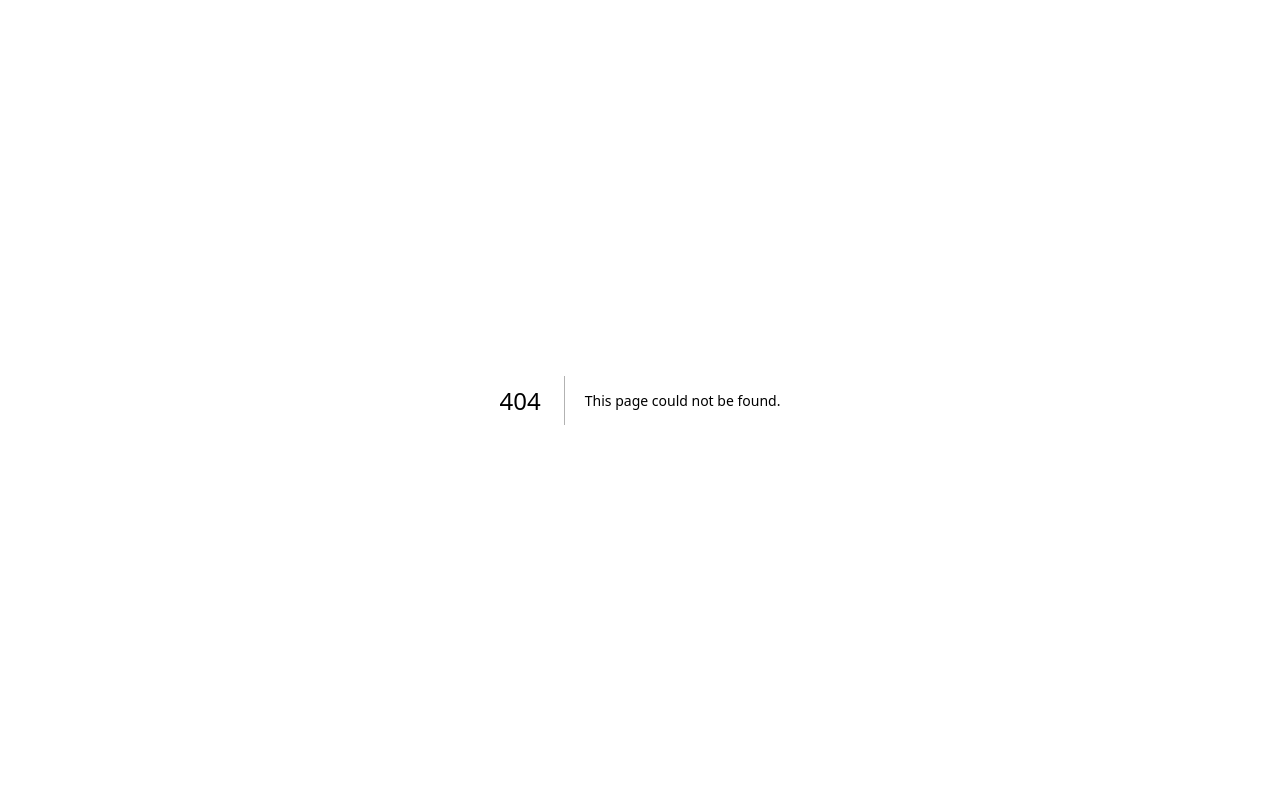
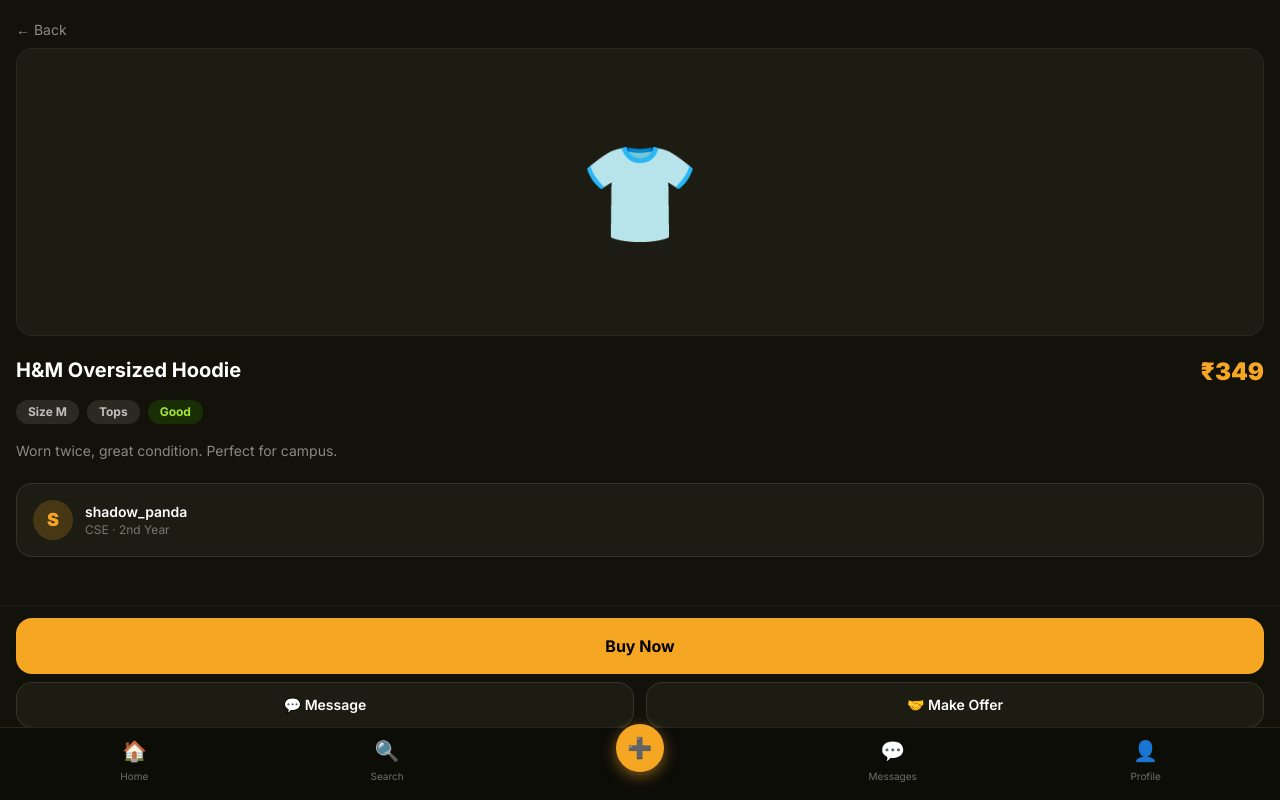
Before and after one commit to AmritanshuPatra85/DrenZ, a Next.js app: page /listing/1 in a window 1280 px wide. Before the commit this address had no page. Built offline with nearby package versions, Linux system fonts and the light colour scheme; no server answers; the database is empty.

Commit message:
S2-04: listing detail page with photo, badges, seller card, action buttons

```diff
--- /dev/null
+++ b/src/app/(main)/listing/[id]/page.tsx
@@ -0,0 +1,132 @@
+"use client";
+
+import { useEffect, useState } from "react";
+import { useParams, useRouter } from "next/navigation";
+import { createBrowserClient } from "@supabase/ssr";
+import BottomNav from "@/components/BottomNav";
+
+const CONDITION_STYLES: Record<string, { bg: string; text: string }> = {
+  "Like New": { bg: "bg-green-950",  text: "text-green-400"  },
+  "Good":     { bg: "bg-lime-950",   text: "text-lime-400"   },
+  "Fair":     { bg: "bg-orange-950", text: "text-orange-400" },
+};
+
+const FALLBACK = {
+  id: "1", title: "H&M Oversized Hoodie", price: 349, size: "M",
+  condition: "Good", category: "Tops", description: "Worn twice, great condition. Perfect for campus.",
+  image_url: null, seller_alias: "shadow_panda", seller_dept: "CSE", seller_year: "2nd Year",
+};
+
+export default function ListingDetail() {
+  const { id }   = useParams();
+  const router   = useRouter();
+  const [listing, setListing] = useState<any>(null);
+  const [loading, setLoading] = useState(true);
+
+  const supabase = createBrowserClient(
+    process.env.NEXT_PUBLIC_SUPABASE_URL!,
+    process.env.NEXT_PUBLIC_SUPABASE_ANON_KEY!
+  );
+
+  useEffect(() => {
+    const fetch = async () => {
+      const { data } = await supabase
+        .from("listings")
+        .select("id, title, price, size, condition, category, description, image_url, seller:users(alias, dept, year)")
+        .eq("id", id)
+        .single();
+
+      setListing(data ? { ...data, seller_alias: data.seller?.alias, seller_dept: data.seller?.dept, seller_year: data.seller?.year } : FALLBACK);
+      setLoading(false);
+    };
+    fetch();
+  }, [id]);
+
+  if (loading) return (
+    <main className="min-h-screen bg-brand-dark flex items-center justify-center">
+      <p className="text-white/30 text-sm">Loading…</p>
+    </main>
+  );
+
+  const cond = listing.condition ?? "Good";
+  const condStyle = CONDITION_STYLES[cond] ?? { bg: "bg-white/10", text: "text-white/50" };
+
+  return (
+    <main className="min-h-screen bg-brand-dark text-white pb-32">
+
+      {/* Back button */}
+      <div className="px-4 pt-5 pb-2">
+        <button onClick={() => router.back()} className="text-white/50 text-sm flex items-center gap-2">
+          ← Back
+        </button>
+      </div>
+
+      {/* Photo */}
+      <div className="mx-4 bg-brand-card rounded-2xl h-72 flex items-center justify-center border border-white/5">
+        {listing.image_url ? (
+          <img src={listing.image_url} alt={listing.title} className="w-full h-full object-cover rounded-2xl" />
+        ) : (
+          <span className="text-8xl">👕</span>
+        )}
+      </div>
+
+      {/* Info */}
+      <div className="px-4 mt-5">
+        <div className="flex items-start justify-between gap-3">
+          <h1 className="text-white font-bold text-xl flex-1">{listing.title}</h1>
+          <span className="text-brand-yellow font-black text-2xl">₹{listing.price}</span>
+        </div>
+
+        {/* Badges */}
+        <div className="flex gap-2 mt-3">
+          {listing.size && (
+            <span className="bg-white/10 text-white/70 text-xs font-bold px-3 py-1 rounded-full">
+              Size {listing.size}
+            </span>
+          )}
+          {listing.category && (
+            <span className="bg-white/10 text-white/70 text-xs font-bold px-3 py-1 rounded-full">
+              {listing.category}
+            </span>
+          )}
+          <span className={`text-xs font-bold px-3 py-1 rounded-full ${condStyle.bg} ${condStyle.text}`}>
+            {cond}
+          </span>
+        </div>
+
+        {/* Description */}
+        {listing.description && (
+          <p className="text-white/50 text-sm mt-4 leading-relaxed">{listing.description}</p>
+        )}
+
+        {/* Seller */}
+        <div className="mt-5 bg-brand-card border border-white/10 rounded-2xl p-4 flex items-center gap-3">
+          <div className="w-10 h-10 rounded-full bg-brand-yellow/20 flex items-center justify-center text-brand-yellow font-black text-lg">
+            {listing.seller_alias?.[0]?.toUpperCase() ?? "?"}
+          </div>
+          <div>
+            <p className="text-white font-semibold text-sm">{listing.seller_alias ?? "Anonymous"}</p>
+            <p className="text-white/40 text-xs">{listing.seller_dept} · {listing.seller_year}</p>
+          </div>
+        </div>
+      </div>
+
+      {/* Action buttons — fixed at bottom */}
+      <div className="fixed bottom-16 left-0 right-0 px-4 pb-2 bg-brand-dark border-t border-white/5 pt-3">
+        <button className="w-full bg-brand-yellow text-black font-bold text-base py-4 rounded-2xl mb-2">
+          Buy Now
+        </button>
+        <div className="flex gap-3">
+          <button className="flex-1 bg-brand-card border border-white/10 text-white font-semibold text-sm py-3 rounded-2xl">
+            💬 Message
+          </button>
+          <button className="flex-1 bg-brand-card border border-white/10 text-white font-semibold text-sm py-3 rounded-2xl">
+            🤝 Make Offer
+          </button>
+        </div>
+      </div>
+
+      <BottomNav />
+    </main>
+  );
+}
--- a/src/app/(main)/search/page.tsx
+++ b/src/app/(main)/search/page.tsx
@@ -5,8 +5,8 @@
 import ListingCard from "@/components/ListingCard";
 import BottomNav from "@/components/BottomNav";
 
-const CATEGORIES  = ["All", "Tops", "Bottoms", "Shoes", "Bags", "Accessories"];
-const CONDITIONS  = ["Any", "Like New", "Good", "Fair"];
+const CATEGORIES = ["All", "Tops", "Bottoms", "Shoes", "Bags", "Accessories"];
+const CONDITIONS = ["Any", "Like New", "Good", "Fair"];
 
 const FALLBACK = [
   { id: "1", title: "H&M Oversized Hoodie", price: 349, size: "M",  condition: "Good",     seller_alias: "shadow_panda", seller_dept: "CSE" },
@@ -21,7 +21,6 @@
   const [query,      setQuery]      = useState("");
   const [category,   setCategory]   = useState("All");
   const [condition,  setCondition]  = useState("Any");
-  const [minPrice,   setMinPrice]   = useState(0);
   const [maxPrice,   setMaxPrice]   = useState(2000);
   const [showFilter, setShowFilter] = useState(false);
   const [results,    setResults]    = useState<any[]>([]);
@@ -34,12 +33,10 @@
 
   const search = useCallback(async () => {
     setLoading(true);
-
     let q = supabase
       .from("listings")
       .select("id, title, price, size, condition, category, image_url, seller:users(alias, dept)")
       .eq("status", "active")
-      .gte("price", minPrice)
       .lte("price", maxPrice);
 
     if (query.trim())        q = q.ilike("title", `%${query.trim()}%`);
@@ -58,9 +55,8 @@
       })));
     }
     setLoading(false);
-  }, [query, category, condition, minPrice, maxPrice]);
+  }, [query, category, condition, maxPrice]);
 
-  // Debounce search on query change
   useEffect(() => {
     const t = setTimeout(search, 400);
     return () => clearTimeout(t);
@@ -69,14 +65,11 @@
   const clearAll = () => {
     setCategory("All");
     setCondition("Any");
-    setMinPrice(0);
     setMaxPrice(2000);
   };
 
   return (
     <main className="min-h-screen bg-brand-dark text-white pb-24">
-
-      {/* Search bar */}
       <div className="px-4 pt-6 pb-3 flex items-center gap-3">
         <div className="flex-1 flex items-center bg-brand-card border border-white/10 rounded-2xl px-4 gap-3">
           <span className="text-white/40 text-lg">🔍</span>
@@ -93,4 +86,72 @@
         </div>
         <button
           onClick={() => setShowFilter(!showFilter)}
-          className={`px-4 py-3 rounded-2xl text-sm font-semibold border transition-col
+          className={`px-4 py-3 rounded-2xl text-sm font-semibold border transition-colors ${
+            showFilter ? "bg-brand-yellow text-black border-brand-yellow" : "bg-brand-card border-white/10 text-white/60"
+          }`}
+        >
+          Filter
+        </button>
+      </div>
+
+      {showFilter && (
+        <div className="mx-4 mb-4 bg-brand-card border border-white/10 rounded-2xl p-4 space-y-4">
+          <div>
+            <p className="text-white/50 text-xs font-semibold mb-2 uppercase tracking-widest">Category</p>
+            <div className="flex flex-wrap gap-2">
+              {CATEGORIES.map(cat => (
+                <button key={cat} onClick={() => setCategory(cat)}
+                  className={`px-3 py-1.5 rounded-full text-xs font-semibold transition-colors ${
+                    category === cat ? "bg-brand-yellow text-black" : "bg-white/10 text-white/60"
+                  }`}
+                >{cat}</button>
+              ))}
+            </div>
+          </div>
+          <div>
+            <p className="text-white/50 text-xs font-semibold mb-2 uppercase tracking-widest">Condition</p>
+            <div className="flex gap-2">
+              {CONDITIONS.map(c => (
+                <button key={c} onClick={() => setCondition(c)}
+                  className={`px-3 py-1.5 rounded-full text-xs font-semibold transition-colors ${
+                    condition === c ? "bg-brand-yellow text-black" : "bg-white/10 text-white/60"
+                  }`}
+                >{c}</button>
+              ))}
+            </div>
+          </div>
+          <div>
+            <p className="text-white/50 text-xs font-semibold mb-2 uppercase tracking-widest">Max Price — ₹{maxPrice}</p>
+            <input type="range" min={0} max={2000} step={50} value={maxPrice}
+              onChange={e => setMaxPrice(Number(e.target.value))}
+              className="w-full accent-brand-yellow"
+            />
+          </div>
+          <button onClick={clearAll} className="w-full text-center text-white/40 text-xs font-semibold py-2 border border-white/10 rounded-xl">
+            Clear all filters
+          </button>
+        </div>
+      )}
+
+      <div className="px-4 mb-3">
+        <p className="text-white/30 text-xs">{loading ? "Searching…" : `${results.length} results`}</p>
+      </div>
+
+      <div className="grid grid-cols-2 gap-3 px-4">
+        {results.map(listing => (
+          <ListingCard key={listing.id} listing={listing} />
+        ))}
+      </div>
+
+      {!loading && results.length === 0 && (
+        <div className="text-center mt-20">
+          <p className="text-4xl mb-4">🔍</p>
+          <p className="text-white/40 text-sm">No listings found</p>
+          <button onClick={clearAll} className="mt-4 text-brand-yellow text-sm font-semibold">Clear filters</button>
+        </div>
+      )}
+
+      <BottomNav />
+    </main>
+  );
+}
```
